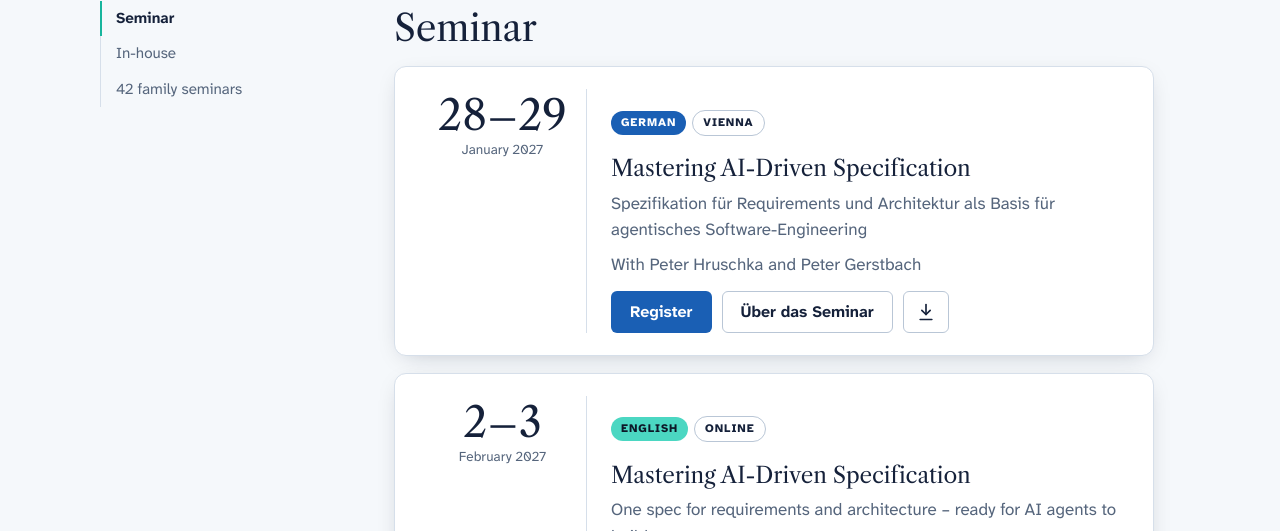
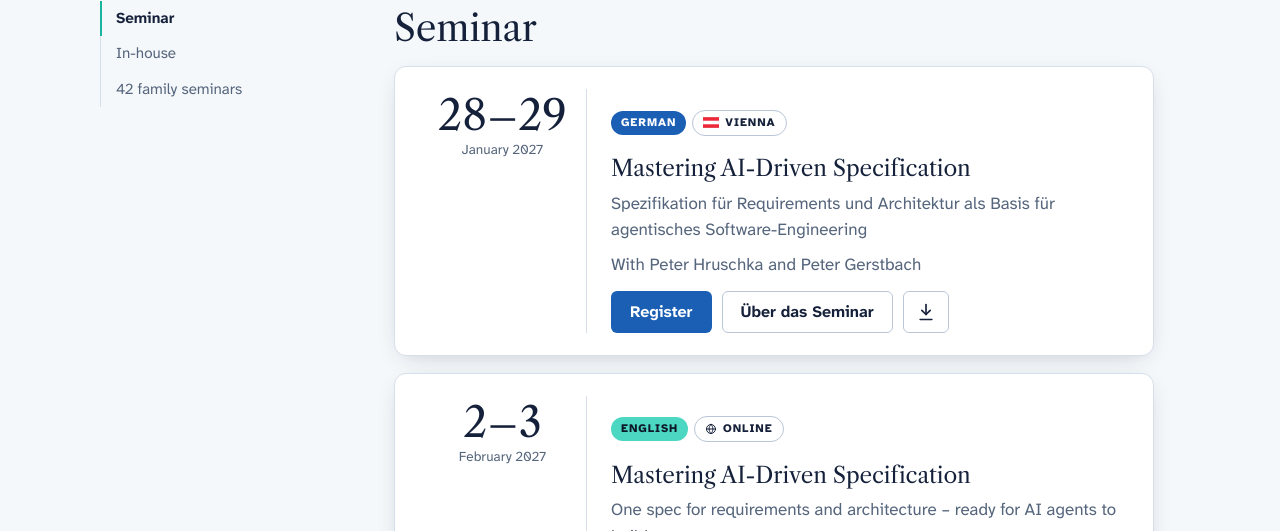
Before and after one commit to systems42-org/systems42.org-site, a Jekyll site: the page built from _pages/training.md, in a window 1280 px wide. Shown: the part 285-816 px from the top of the page. Built offline with Jekyll 4.4.1, drawn with Linux system fonts in a browser that asks for light colours.

Commit message:
Training: Austrian flag on the Vienna pill, globe on Online (inline SVG include)
Co-Authored-By: Claude Sonnet 5.5 <noreply@anthropic.com>

```diff
--- /dev/null
+++ b/_includes/place-badge.html
@@ -0,0 +1,12 @@
+{%- comment -%}
+  Place pill of a seminar date: Austrian flag for Vienna, globe for Online.
+  Inline SVG on purpose (flag emoji show as letters on Windows). Decorative:
+  the text carries the meaning. Params: place (text, e.g. "Vienna", "Wien", "Online")
+{%- endcomment -%}
+<span class="lang-badge place-badge">
+{%- if include.place == "Vienna" or include.place == "Wien" -%}
+<svg class="pill-icon" width="16" height="11" viewBox="0 0 3 2" aria-hidden="true"><rect width="3" height="2" fill="#fff"/><rect width="3" height=".6667" fill="#ed2939"/><rect y="1.3333" width="3" height=".6667" fill="#ed2939"/></svg>
+{%- elsif include.place == "Online" -%}
+<svg class="pill-icon" width="12" height="12" viewBox="0 0 24 24" fill="none" stroke="currentColor" stroke-width="2" stroke-linecap="round" aria-hidden="true"><circle cx="12" cy="12" r="9"/><path d="M3 12h18M12 3c2.5 2.6 3.8 5.6 3.8 9s-1.3 6.4-3.8 9c-2.5-2.6-3.8-5.6-3.8-9S9.5 5.6 12 3z"/></svg>
+{%- endif -%}
+{{ include.place }}</span>
--- a/_pages/training.md
+++ b/_pages/training.md
@@ -16,7 +16,7 @@ toc:
   <div class="date"><b>{{ ev.day_range }}</b><span>{{ ev.month }}</span></div>
   <div>
     {% assign where_clean = ev.where | replace: ", held in German", "" | replace: ", held in English", "" %}{% assign where_parts = where_clean | split: " (" %}
-    <p class="badges"><span class="lang-badge lang-{{ ev.lang }}">{% if ev.lang == "de" %}German{% else %}English{% endif %}</span><span class="lang-badge place-badge">{{ where_parts[0] }}</span></p>
+    <p class="badges"><span class="lang-badge lang-{{ ev.lang }}">{% if ev.lang == "de" %}German{% else %}English{% endif %}</span>{% assign place = where_parts[0] %}{% include place-badge.html place=place %}</p>
     <h3>{{ ev.title }}</h3>
     {% if ev.lang == "de" %}<p lang="de">{{ site.data.course.de.subtitle }}</p>{% else %}<p>{{ ev.subtitle }}</p>{% endif %}
     {% if ev.trainers %}<p>With {{ ev.trainers | join: " and " }}</p>{% endif %}
--- a/_sass/_page.scss
+++ b/_sass/_page.scss
@@ -72,3 +72,6 @@
 .place-badge{border:1.5px solid var(--line-strong);color:var(--text);background:var(--surface)}
 .article .badges{display:flex;gap:6px;flex-wrap:wrap;align-items:center;margin:1.2em 0 1.2em}.article .badges .lang-badge{margin-bottom:0}
 .lang-switch{margin-left:6px;font-size:.9rem;font-weight:600}
+.place-badge{display:inline-flex;align-items:center;gap:6px}
+.pill-icon{display:block;flex:none}
+.pill-icon rect:first-child{stroke:var(--line-strong);stroke-width:.08}
```
Also changed, not shown: _pages/mastering-ai-driven-specification-de.md (+1 -1 lines), _pages/mastering-ai-driven-specification.md (+1 -1 lines).
